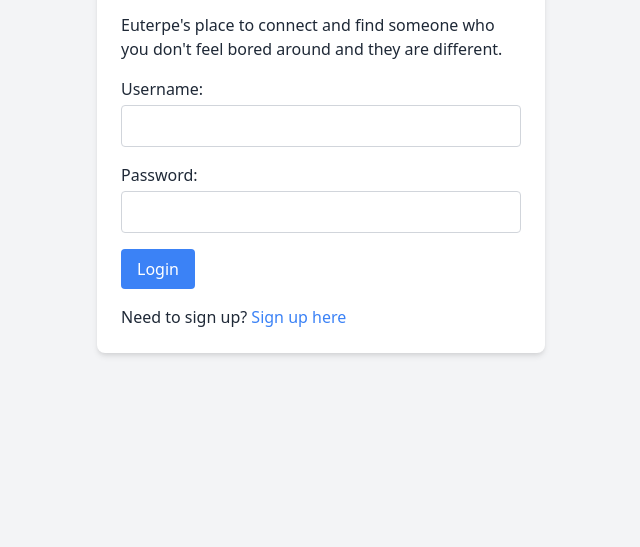
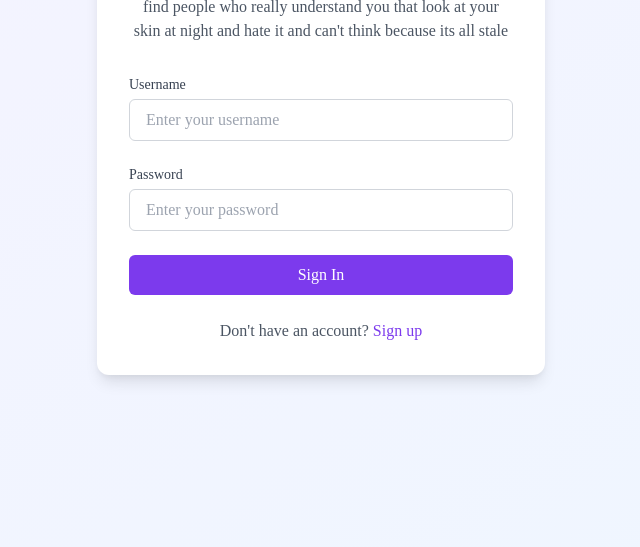
Before and after one commit to Binxk/euterpeintimacy, a website: page public/login.html in a window 1280 px wide. Shown: the part 253-800 px from the top of the page, without its empty margins (319-959 px from the left). Drawn offline with nearby package versions, Linux system fonts and the light colour scheme.

Commit message:
Update login page styling and transition to main forum

```diff
--- a/public/login.html
+++ b/public/login.html
@@ -3,30 +3,84 @@
 <head>
     <meta charset="UTF-8">
     <meta name="viewport" content="width=device-width, initial-scale=1.0">
-    <title>Login - Euterpe's Place</title>
+    <title>Login - Euterpe's intimacy</title>
     <link href="https://cdn.jsdelivr.net/npm/tailwindcss@2.2.16/dist/tailwind.min.css" rel="stylesheet">
+    <style>
+        body {
+            font-family: "Times New Roman", Times, serif;
+            color: black;
+        }
+    </style>
 </head>
-<body class="bg-gray-100 flex justify-center items-center h-screen">
-    <div class="bg-white text-gray-800 p-6 rounded-lg shadow-md w-full max-w-md">
-        <h1 class="text-2xl font-bold mb-4">Login - Euterpe's Place</h1>
-        <p class="mb-4">Euterpe's place to connect and find someone who you don't feel bored around and they are different.</p>
-        <form id="loginForm" class="space-y-4">
-            <div>
-                <label for="username" class="block font-medium mb-1">Username:</label>
-                <input type="text" id="username" name="username" required class="w-full border border-gray-300 rounded px-3 py-2 focus:outline-none focus:ring-2 focus:ring-blue-500">
+<body class="bg-gradient-to-br from-purple-50 to-blue-50 min-h-screen">
+    <div class="min-h-screen flex flex-col justify-center items-center p-4">
+        <div class="bg-white rounded-xl shadow-lg p-8 w-full max-w-md">
+            <h1 class="text-3xl font-bold text-center text-gray-800 mb-2">Welcome Back</h1>
+            <p class="text-center text-gray-600 mb-8">
+                find people who really understand you that look at your skin at night and hate it and can't think because its all stale
+            </p>
+
+            <form id="loginForm" class="space-y-6">
+                <div>
+                    <label for="username" class="block text-sm font-medium text-gray-700 mb-1">
+                        Username
+                    </label>
+                    <input
+                        type="text"
+                        id="username"
+                        name="username"
+                        required
+                        class="w-full px-4 py-2 border border-gray-300 rounded-md focus:ring-2 focus:ring-purple-500 focus:border-purple-500 outline-none transition-colors"
+                        placeholder="Enter your username"
+                    >
+                </div>
+                <div>
+                    <label for="password" class="block text-sm font-medium text-gray-700 mb-1">
+                        Password
+                    </label>
+                    <input
+                        type="password"
+                        id="password"
+                        name="password"
+                        required
+                        class="w-full px-4 py-2 border border-gray-300 rounded-md focus:ring-2 focus:ring-purple-500 focus:border-purple-500 outline-none transition-colors"
+                        placeholder="Enter your password"
+                    >
+                </div>
+                <div id="error-container" class="hidden">
+                    <div class="bg-red-50 text-red-500 px-4 py-2 rounded-md text-sm" id="error-message"></div>
+                </div>
+                <button
+                    type="submit"
+                    class="w-full bg-purple-600 text-white py-2 px-4 rounded-md hover:bg-purple-700 focus:outline-none focus:ring-2 focus:ring-purple-500 focus:ring-offset-2 transition-colors"
+                    id="login-button"
+                >
+                    Sign In
+                </button>
+            </form>
+            <div class="mt-6 text-center">
+                <p class="text-gray-600">
+                    Don't have an account?
+                    <a href="signup.html" class="text-purple-600 hover:text-purple-700 font-medium">
+                        Sign up
+                    </a>
+                </p>
             </div>
-            <div>
-                <label for="password" class="block font-medium mb-1">Password:</label>
-                <input type="password" id="password" name="password" required class="w-full border border-gray-300 rounded px-3 py-2 focus:outline-none focus:ring-2 focus:ring-blue-500">
-            </div>
-            <div>
-                <button type="submit" class="bg-blue-500 hover:bg-blue-600 text-white font-medium py-2 px-4 rounded">Login</button>
-            </div>
-        </form>
-        <div id="error-message" class="text-red-500 mt-2 hidden">Invalid username or password</div>
-        <p class="mt-4">Need to sign up? <a href="signup.html" class="text-blue-500 hover:text-blue-600">Sign up here</a></p>
+        </div>
     </div>
+    <script>
+        document.addEventListener('DOMContentLoaded', function() {
+            // Check if user is already logged in
+            if (localStorage.getItem('token')) {
+                window.location.href = '/index.html';
+            }
+            const form = document.getElementById('loginForm');
+            const errorContainer = document.getElementById('error-container');
+            const errorMessage = document.getElementById('error-message');
+            const loginButton = document.getElementById('login-button');
 
-    <script src="login.js"></script>
+            // Implement the login logic here
+        });
+    </script>
 </body>
 </html>
```
